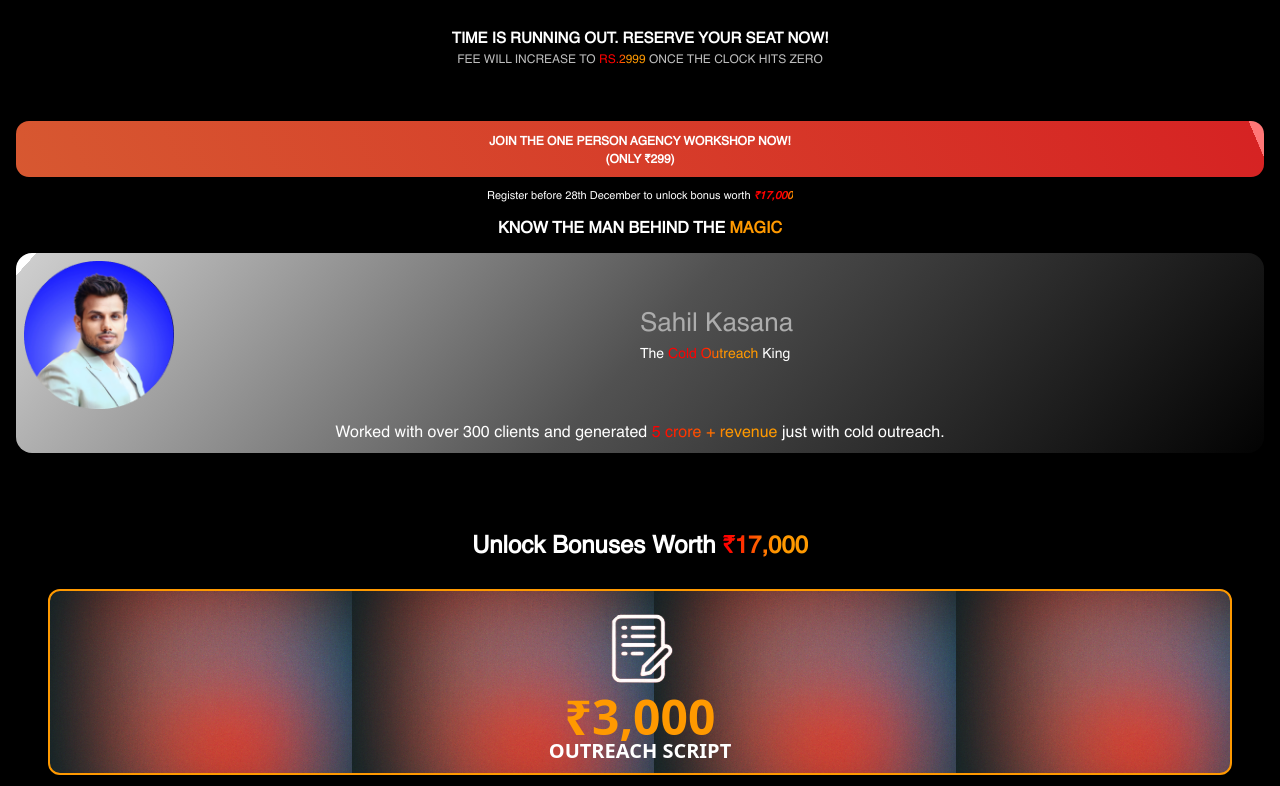
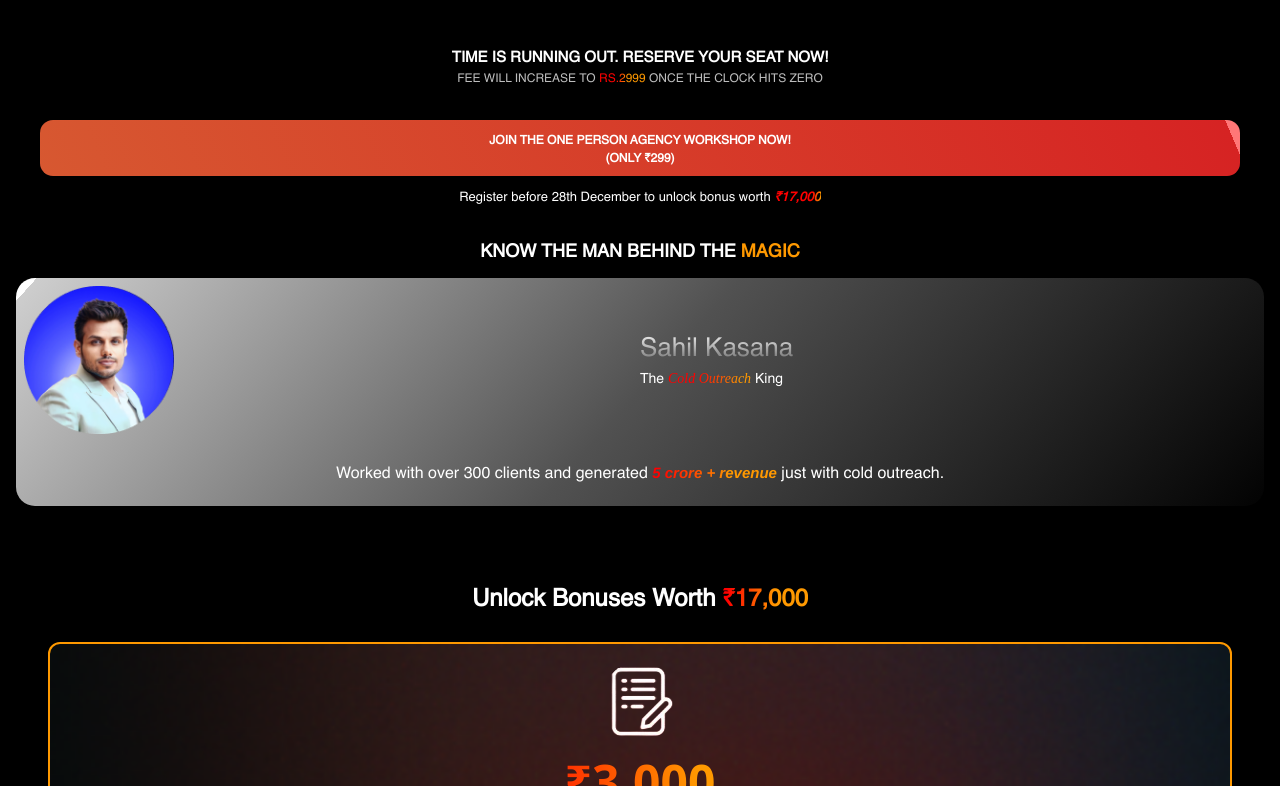
Before and after one commit to ShayanJamil519/uk-landing-page, a Next.js app: page / in a window 1280 px wide. Shown: the part 3114-3900 px from the top of the page. Built offline with nearby package versions, Linux system fonts and the light colour scheme.

Commit message:
small chanes

```diff
--- a/src/components/Bonus.jsx
+++ b/src/components/Bonus.jsx
@@ -49,13 +49,28 @@ function Bonus() {
           <div
             className="flex items-center justify-center flex-col mx-12 my-6 py-3 rounded-xl border-2 border-[#f90]"
             style={{
-              background:
-                "url(/background.png), lightgray 50% / cover no-repeat",
+              background: "url(/noisy-gradients.png) lightgray",
+              backgroundPosition: "50%",
+              backgroundSize: "cover",
+              backgroundRepeat: "no-repeat",
             }}
             key={i}
           >
             <Image src={i.icon} width={100} height={100} alt="logo" />
-            <p className="text-[48px] font-hanson font-[700] text-[#f90] leading-none">
+            <p
+              // className="text-[48px] font-hanson font-[700] text-[#f90] leading-none"
+              style={{
+                background:
+                  "linear-gradient(270deg, #F90 -44.3%, #F90 10.82%, #F00 141.75%)",
+                backgroundClip: "text",
+                WebkitBackgroundClip: "text",
+                WebkitTextFillColor: "transparent",
+                // fontFamily: "Helvetica",
+                fontSize: "48px",
+                fontStyle: "normal",
+                fontWeight: "700",
+              }}
+            >
               ₹{i.price}
             </p>
             <h2 className="text-[20px] font-hanson font-[700] text-white uppercase leading-none">
--- a/src/components/JoinNowCTA.jsx
+++ b/src/components/JoinNowCTA.jsx
@@ -4,8 +4,7 @@ function JoinNowCTA() {
   return (
     <div>
       <div
-        className="mt-5 pt-3 pb-2 mx-4 rounded-[13px]  text-white text-center font-helvetica
-"
+        className="mt-5 pt-3 pb-2 mx-10 rounded-[13px]  text-white text-center font-helvetica"
         style={{
           background:
             "linear-gradient(247deg, #F77 1.21%, #D62323 1.22%, #D75931 102%)",
@@ -16,7 +15,7 @@ function JoinNowCTA() {
         </p>
         <p className="text-[12px]  font-bold text-center ">(ONLY ₹299)</p>
       </div>
-      <p className="text-[11px]  text-white mx-4 my-3 text-center">
+      <p className="text-[13px]  text-white mx-2 my-3 text-center font-normal">
         Register before 28th December to unlock bonus worth{" "}
         <span
           className="text-[#f90] italic font-bold"
@@ -26,6 +25,7 @@ function JoinNowCTA() {
             backgroundClip: "text",
             WebkitBackgroundClip: "text",
             WebkitTextFillColor: "transparent",
+            fontSize: 13,
           }}
         >
           ₹17,000
--- a/src/components/Results.jsx
+++ b/src/components/Results.jsx
@@ -31,23 +31,84 @@ const Results = () => {
 
       <JoinNowCTA />
 
-      <div className="mx-4">
-        <h2 className="text-white font-[700] font-[18px]">KNOW THE MAN BEHIND THE <span className="text-[#f90]">MAGIC</span></h2>
+      <div className="mx-4 mt-8">
+        <h2 className="text-white font-bold text-[18px]">
+          KNOW THE MAN BEHIND THE <span className="text-[#f90]">MAGIC</span>
+        </h2>
         <div
           className="rounded-2xl my-3 p-2"
-          style={{background: "linear-gradient(132deg, #FFF 1.42%, #CDCDCD 1.43%, #515151 49.94%, #000 101.59%)"}}
+          style={{
+            // background:
+            //   "linear-gradient(132deg, #FFF 1.42%, #CDCDCD 1.43%, #515151 49.94%, #000 101.59%)",
+            borderRadius: "19px",
+            // opacity: "0.2",
+            background:
+              "linear-gradient(132deg, #FFF 1.42%, #CDCDCD 1.43%, #515151 49.94%, #000 101.59%)",
+          }}
         >
           <div className="flex items-center">
             <div className="w-1/2">
               <Image src="/men.png" alt="" width={150} height={150} />
             </div>
             <div className="flex w-1/2 flex-col">
-              <h2 className="text-left text-[26px] text-[#acacac] font-helvetica font-[400]">Sahil Kasana</h2>
-              <h4 className="text-left text-[14px] text-white">The <span style={{background: "linear-gradient(269deg, #F90 39.23%, #F90 39.23%, #F00 64.28%)", backgroundClip: "text", WebkitBackgroundClip: "text", WebkitTextFillColor: "transparent"}}>Cold Outreach</span> King</h4>
+              <h2
+                style={{
+                  background:
+                    "linear-gradient(180deg, #FFF 0%, rgba(255, 255, 255, 0.00) 100%)",
+                  WebkitBackgroundClip: "text",
+                  WebkitTextFillColor: "transparent",
+                  // fontFamily: "Test Epicene Text",
+                  fontSize: "26px",
+                  fontWeight: "400",
+                  // lineHeight: "normal",
+                  textAlign: "justify",
+                }}
+              >
+                Sahil Kasana
+              </h2>
+              <h4 className="text-left text-[14px] text-white">
+                The{" "}
+                <span
+                  className=" font-epicene"
+                  style={{
+                    background:
+                      "linear-gradient(278deg, #F90 13.27%, #F90 13.27%, #F00 64.94%)",
+                    backgroundClip: "text",
+                    WebkitBackgroundClip: "text",
+                    WebkitTextFillColor: "transparent",
+                    fontFamily: "Test Epicene Text",
+                    fontSize: "14px",
+                    fontStyle: "italic",
+                    fontWeight: "500",
+                    lineHeight: "normal",
+                  }}
+                >
+                  Cold Outreach
+                </span>{" "}
+                King
+              </h4>
             </div>
           </div>
-          <h2 className="mt-3 mx-1 text-center text-white font-helvetica">
-            Worked with over 300 clients and generated <span style={{background: "linear-gradient(272deg, #F90 37.08%, #F90 37.09%, #F00 94.15%)", backgroundClip: "text", WebkitBackgroundClip: "text", WebkitTextFillColor: "transparent"}}>5 crore + revenue</span> just with cold outreach.
+          <h2 className="mt-7 mb-3 mx-7 text-center text-white font-helvetica">
+            Worked with over 300 clients and generated{" "}
+            <span
+              style={{
+                background:
+                  "linear-gradient(272deg, #F90 37.08%, #F90 37.09%, #F00 94.15%)",
+                backgroundClip: "text",
+                WebkitBackgroundClip: "text",
+                WebkitTextFillColor: "transparent",
+                fontFamily: "Helvetica",
+                fontSize: "15px",
+                fontStyle: "italic",
+                fontWeight: "700",
+                lineHeight: "normal",
+                marginTop: "-1px",
+              }}
+            >
+              5 crore + revenue
+            </span>{" "}
+            just with cold outreach.
           </h2>
         </div>
       </div>
--- a/src/components/TimeRunning.jsx
+++ b/src/components/TimeRunning.jsx
@@ -1,14 +1,30 @@
-import React from 'react'
+import React from "react";
 
 function TimeRunning() {
   return (
     <div className="flex items-center justify-center">
-        <div className="text-white my-8 uppercase font-helvetica px-2">
-        <h2 className="text-[15px] font-[700] text-center">Time Is Running Out. Reserve Your Seat Now!</h2>
-        <h3 className="text-[12px] text-[#BDBDBD] text-center">Fee will increase to <span style={{background: "linear-gradient(269deg, #F90 39.23%, #F90 39.23%, #F00 64.28%)", backgroundClip: "text", WebkitBackgroundClip: "text", WebkitTextFillColor: "transparent"}}>Rs.2999</span> once the Clock hits ZERO</h3>
+      <div className="text-white mt-12 mb-3 uppercase font-helvetica px-4">
+        <h2 className="text-[15px] font-[700] text-center">
+          Time Is Running Out. Reserve Your Seat Now!
+        </h2>
+        <h3 className="text-[12px] text-[#BDBDBD] text-center">
+          Fee will increase to{" "}
+          <span
+            style={{
+              background:
+                "linear-gradient(269deg, #F90 39.23%, #F90 39.23%, #F00 64.28%)",
+              backgroundClip: "text",
+              WebkitBackgroundClip: "text",
+              WebkitTextFillColor: "transparent",
+            }}
+          >
+            Rs.2999
+          </span>{" "}
+          once the Clock hits ZERO
+        </h3>
       </div>
     </div>
-  )
+  );
 }
 
-export default TimeRunning
+export default TimeRunning;
```
Also changed, not shown: public/noisy-gradients.png (added).
